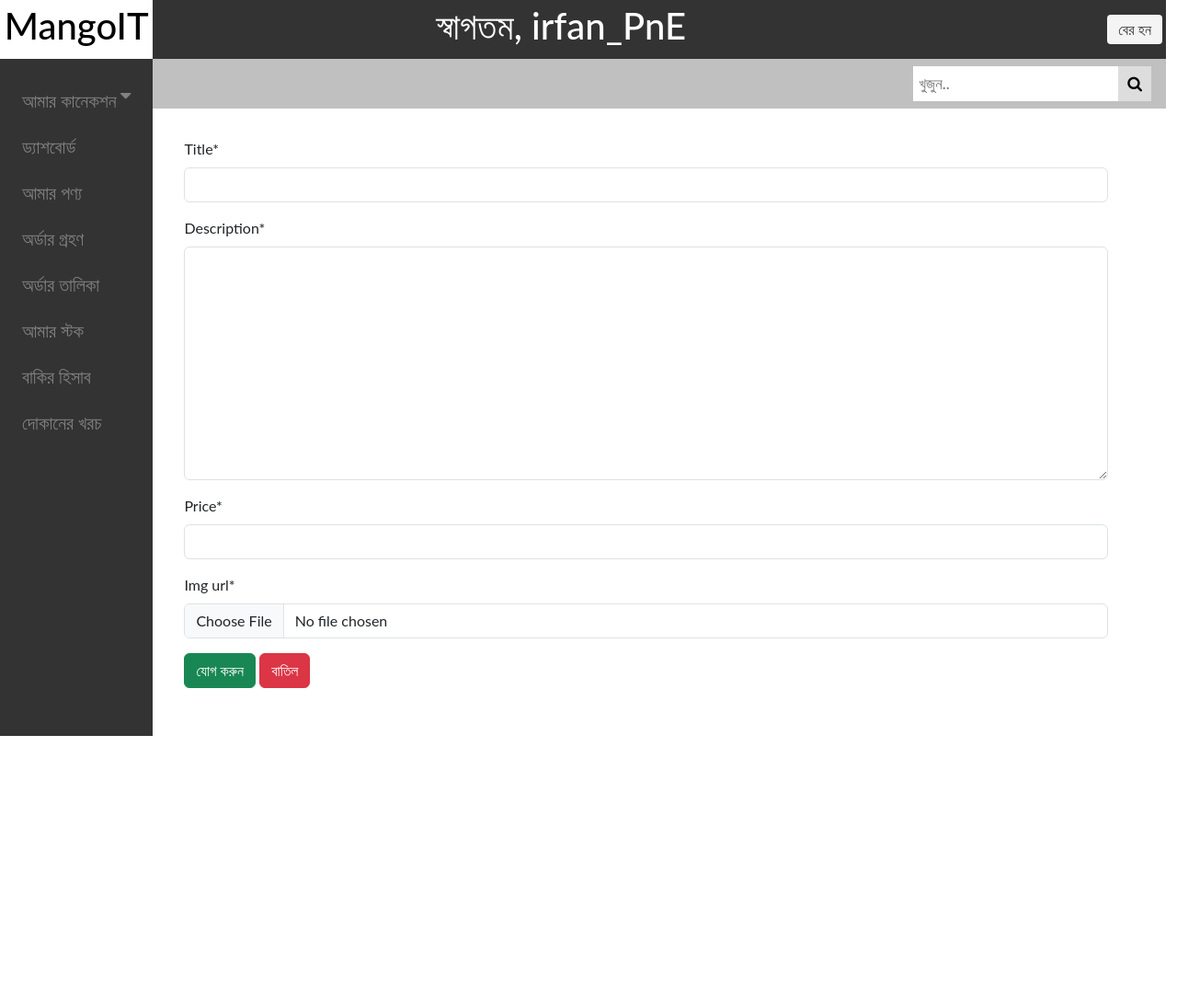
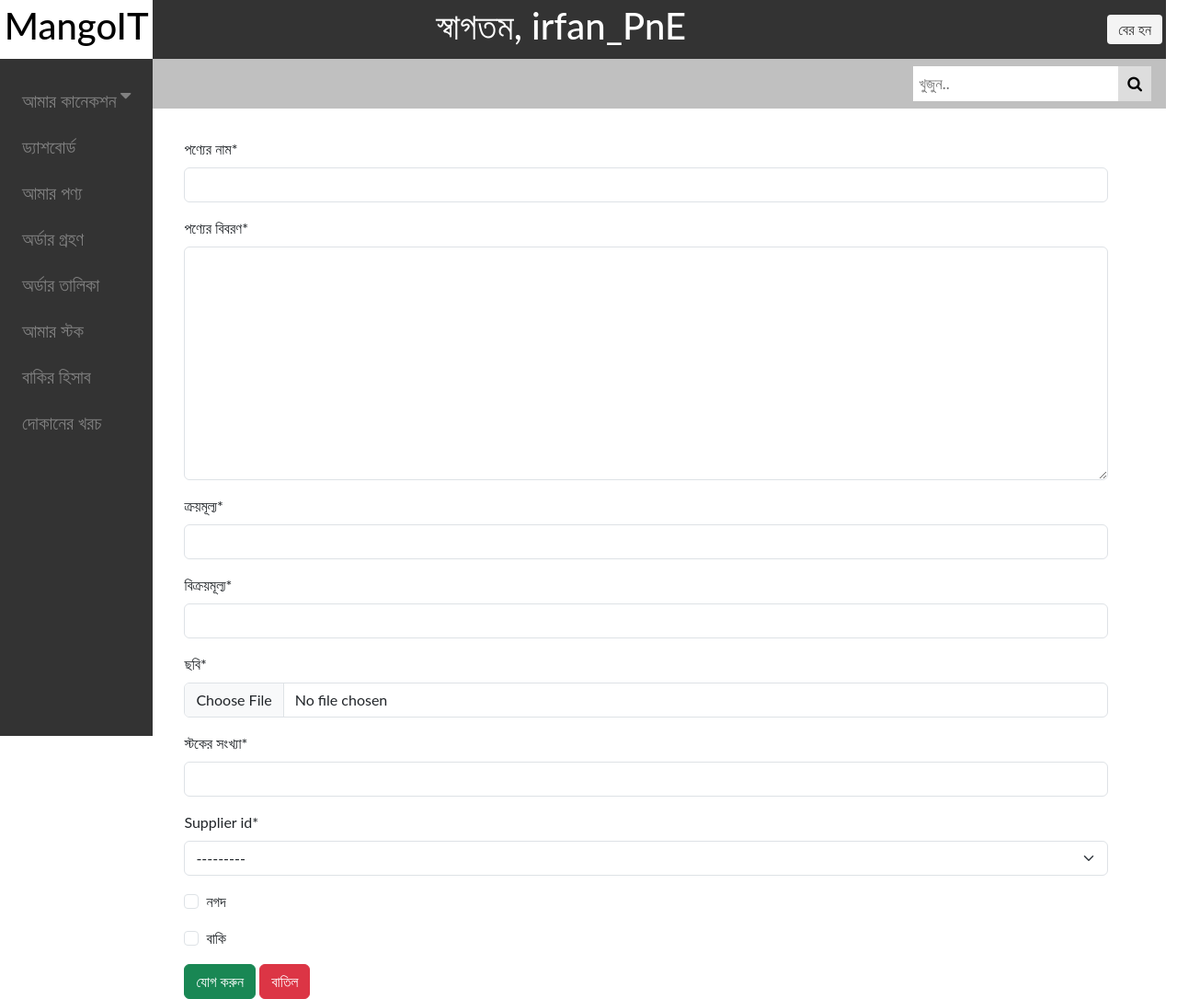
Before and after one commit to Pepsi8142/merchant_portal, a Django app: page /create_product in a window 1280 px wide. Shown: the whole page at 92% size. Before the commit the page ends 800 px from the top, so only its background shows below. Run offline with Django 5.2, Linux system fonts and the light colour scheme; a user stored in the database is signed in; data that the repository does not hold is empty; parts of the project's set-up code (start-up, migrations or seed data) failed here and were passed over; some libraries are stand-ins or nearby versions.

Commit message:
Added product new fields and product form

```diff
--- a/main/forms.py
+++ b/main/forms.py
@@ -18,9 +18,42 @@ class RegisterForm(UserCreationForm):
 
 
 class ProductForm(forms.ModelForm):
+    cash_payment = forms.BooleanField(required=False, label='নগদ')
+    credit_payment = forms.BooleanField(required=False, label='বাকি')
+
+    def __init__(self, *args, **kwargs):
+        user = kwargs.pop('user', None)
+        super().__init__(*args, **kwargs)
+        if user:
+            self.fields['supplier_id'].queryset = user.supplier_set.all()
+
     class Meta:
         model = Product
-        fields = ["title", "description", "price", "img_url"]
+        fields = ["title", "description", "buying_price", "selling_price", "img_url", "stock_count", "supplier_id"]
+        labels = {
+            'title': 'পণ্যের নাম',
+            'description': 'পণ্যের বিবরণ',
+            'buying_price': 'ক্রয়মূল্য',
+            'selling_price': 'বিক্রয়মূল্য',
+            'img_url': 'ছবি',
+            'stock_count': 'স্টকের সংখ্যা',
+        }
+
+    def save(self, commit=True):
+        product = super().save(commit=False)
+        is_cash = self.cleaned_data.get('cash_payment', False)
+        is_credit = self.cleaned_data.get('credit_payment', False)
+        # Set is_cash based on tickbox values
+        if is_cash and not is_credit:
+            product.is_cash = True
+        elif not is_cash and is_credit:
+            product.is_cash = False
+        else:
+            # If neither tickbox is checked, assume credit payment
+            product.is_cash = False
+        if commit:
+            product.save()
+        return product
 
 
 class CustomerForm(forms.ModelForm):
--- a/main/models.py
+++ b/main/models.py
@@ -1,20 +1,8 @@
 from django.db import models
 from django.contrib.auth.models import User
+from django.core.validators import MinValueValidator
 
 # Create your models here.
-
-
-class Product(models.Model):
-    title = models.CharField(max_length=100)
-    description = models.TextField(max_length=250)
-    img_url = models.ImageField(upload_to='products/', default=None, null=False)
-    price = models.DecimalField(max_digits=10, decimal_places=2)
-    created_at = models.DateTimeField(auto_now_add=True)
-    updated_at = models.DateTimeField(auto_now=True)
-    created_by = models.ForeignKey(User, on_delete=models.SET_NULL, null=True)
-
-    def __str__(self):
-        return self.title
 
 
 class Customer(models.Model):
@@ -41,6 +29,23 @@ class Supplier(models.Model):
 
     def __str__(self):
         return f"{self.name}"
+
+
+class Product(models.Model):
+    title = models.CharField(max_length=50)
+    description = models.TextField(max_length=100)
+    img_url = models.ImageField(upload_to='products/', default=None)
+    buying_price = models.DecimalField(max_digits=10, decimal_places=2, null=False)
+    selling_price = models.DecimalField(max_digits=10, decimal_places=2, null=True)
+    created_at = models.DateTimeField(auto_now_add=True)
+    updated_at = models.DateTimeField(auto_now=True)
+    created_by = models.ForeignKey(User, on_delete=models.SET_NULL, null=True)
+    stock_count = models.PositiveIntegerField(validators=[MinValueValidator(1)])
+    is_cash = models.BooleanField(default=False)
+    supplier_id = models.ForeignKey(Supplier, on_delete=models.SET_NULL, null=True)
+
+    def __str__(self):
+        return self.title
 
 
 class Invoice(models.Model):
--- a/main/views.py
+++ b/main/views.py
@@ -37,14 +37,14 @@ def view_products(request):
 @login_required(login_url='/login')
 def create_product(request):
     if request.method == 'POST':
-        form = ProductForm(request.POST, request.FILES)
+        form = ProductForm(request.POST, request.FILES, user=request.user)
         if form.is_valid():
             product = form.save(commit=False)
             product.created_by = request.user
             product.save()
             return redirect("/view_products")
     else:
-        form = ProductForm()
+        form = ProductForm(user=request.user)
 
     return render(request, 'main/create_post.html', {"form": form})
 
--- a/templates/main/myproducts.html
+++ b/templates/main/myproducts.html
@@ -17,7 +17,7 @@
                 <div class="row">
                     <div class="col-md-8">
                         <p class="card-text">{{ product.description }}</p>
-                        <h4 class="card-text">{{ product.price }} টাকা</h4>
+                        <h4 class="card-text">{{ product.selling_price }} টাকা</h4>
                         <p class="card-text">Updated at: {{ product.updated_at|date:"D d M Y" }}</p>
                     </div>
                     <div class="col-md-4">
```
